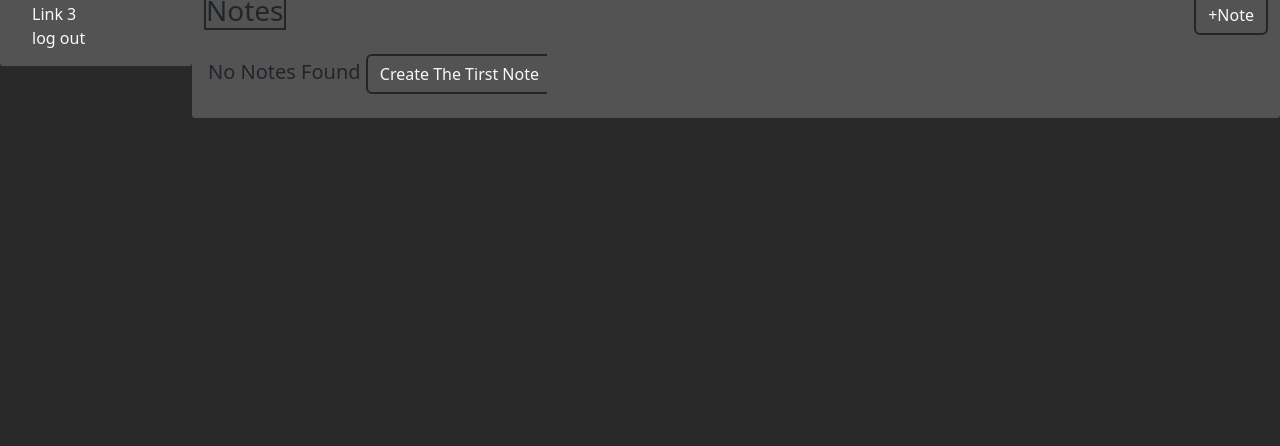
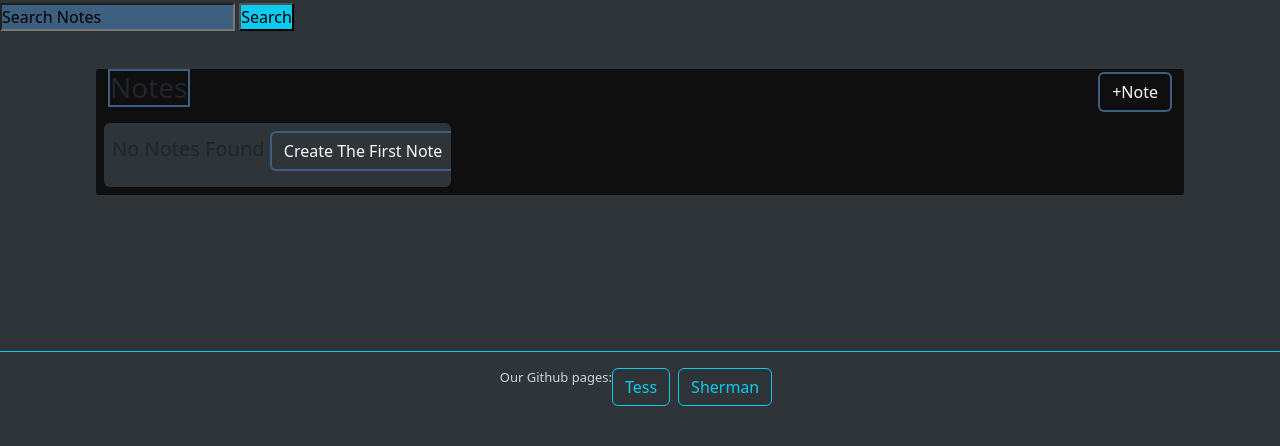
Before and after one commit to shersuz91/Storage-app, a Flask app: template templates/dashboard.html in a window 1280 px wide. Shown: the part 354-800 px from the top of the page. Run offline with Flask 3, Linux system fonts and the light colour scheme; the template is opened without the code that fills it, so the values that code supplies are empty.

Commit message:
Styled Dashboard
styled dashboard to match all pages

```diff
--- a/templates/dashboard.html
+++ b/templates/dashboard.html
@@ -1,12 +1,5 @@
-<!DOCTYPE html>
-<html lang="en">
-<head>
-    <meta charset="UTF-8">
-    <meta name="viewport" content="width=device-width, initial-scale=1.0">
-    <title>Document</title>
-</head>
-<link href="https://cdn.jsdelivr.net/npm/bootstrap@5.3.8/dist/css/bootstrap.min.css" rel="stylesheet" integrity="sha384-sRIl4kxILFvY47J16cr9ZwB07vP4J8+LH7qKQnuqkuIAvNWLzeN8tE5YBujZqJLB" crossorigin="anonymous">
-<link rel="stylesheet" href="../static/css/style.css">
+    {% extends "header_landing.html" %}
+    {% block style %}
 <style>
   * {
     padding: 0;
@@ -14,53 +7,26 @@
     }
 
     body {
-    background-color: rgb(41, 41, 41);
+    background-color: rgb(47, 52, 56);
     }
-
-    #welcome-bar {
-    background-color: rgb(83, 83, 83);
-    display: flex;
-    justify-content: space-between;
-    }
-
-    #logo-container {
-    display: inline-flex;
-    width: 15%;
-    }
-
-    #search-hello {
-    display:flex;
-    justify-content:space-around;
-    }
-
-#nav-bar {
-    background-color: rgb(83, 83, 83);
-    width: 15%;
-    border-radius: 3px;
-    position: fixed;
-    left:0;
-    justify-content: center;
-}
-
-ul {
-    list-style-type: none;
-}
 
 a:link {
     text-decoration: none;
 }
 
-li a:hover {
-    background-color: rgb(85, 147, 184);
+#search-bar {
+    background-color: rgb(61, 95, 128);
 }
-
+#search-button {
+    background-color: rgb(13, 202, 240);
+}
 #notes-container {
-    background-color: rgb(83, 83, 83);
+    background-color: rgb(15, 15, 15);
     width: 85%;
     border-radius: 3px;
     margin-top: 3%;
     margin-left: auto;
-    margin-right: 0;
+    margin-right: auto;
 }
 
 #note-head {
@@ -72,7 +38,7 @@ li a:hover {
 
 .outline {
     border: 2px solid;
-    border-color: rgb(37, 37, 37);
+    border-color: rgb(61, 95, 128);
 }
 
 .outline:hover {
@@ -114,7 +80,7 @@ li a:hover {
 
 
 .note-item {
-    background-color: rgb(83, 83, 83);
+    background-color: rgb(47, 52, 56);
     /* border: 2px solid; */
     overflow: hidden;
     white-space: nowrap;
@@ -127,10 +93,14 @@ li a:hover {
 .middle{
     /* transform: translate(-50%, -50%); */
 }
+#footer {
+        color: rgb(202, 215, 221);
+        font-size: small;
+    }
+</style>
+    {% endblock %}
 
-</style>
-
-<body>
+    {% block main %}
 
     {% with messages = get_flashed_messages(with_categories=true) %}
 
@@ -146,33 +116,18 @@ li a:hover {
 
     {% endwith %}
 <!---Top bar displaying welcome and search -T-->
-    <div id="welcome-bar">
-        <h3 id="logo-container"><img src="app_logo">App Name</h3>
+                <form action="">
+                    <input id="search-bar" type="search" value="Search Notes">
+                    <input id="search-button" type="submit" value="Search"></input>
+                </form>
+<!--Side Nav-bar-->
 
-        <div id="search-hello"></div>
-                <form action="">
-                    <input type="search" value="Search Notes">
-                    <input type="submit" value="Search"></input>
-                </form>
-            <h3>| Hello, {{session["username"]}} <img src="user_pic"> </h3>
-        </div>
-    </div>
-<!--Side Nav-bar-->
-    <div id="nav-bar">
-        <ul>
-            <li><a class="text-light" href="{{ url_for('dashboard')}}">Dashboard</a></li>
-            <li><a class="text-light" href="">Link 2</a></li>
-            <li><a class="text-light" href="">Link 3</a></li>
-            <li><a class="text-light" href="{{url_for('logOut')}}">log out</a></li>
-        </ul>
-    </div>
 <!--Notes Parent Container-->
     <div id="notes-container" class="container-md">
     <header id="note-head">
     <h3 class="outline">Notes</h3>
     <button class="outline btn btn-outline-primary text-light" id="newNoteBtn"> +Note</button>
     </header>
-
 
     <!-- Notes Grid Container -->
         <div class="row">
@@ -192,14 +147,11 @@ li a:hover {
             {% else %}
 
                 <div class="col-sm-12 col-md-6 col-lg-4  p-2">
-                    <div class="note-item p-2 rounded-2"><h5>No Notes Found <button class="outline btn btn-outline-primary text-light" onclick="openNote()" > Create The Tirst Note</button></h5></div>
+                    <div class="note-item p-2 rounded-2"><h5>No Notes Found <button class="outline btn btn-outline-primary text-light" onclick="openNote()" > Create The First Note</button></h5></div>
                 </div>
 
             {% endif %}
         </div>
     </div>
 
-<script src="https://cdn.jsdelivr.net/npm/bootstrap@5.3.8/dist/js/bootstrap.bundle.min.js" integrity="sha384-FKyoEForCGlyvwx9Hj09JcYn3nv7wiPVlz7YYwJrWVcXK/BmnVDxM+D2scQbITxI" crossorigin="anonymous"></script>
-<script src="../static/JS/app.js"></script>
-</body>
-</html>
+    {% endblock %}
--- a/templates/home.html
+++ b/templates/home.html
@@ -26,6 +26,6 @@
         <h2 class="card-header">Welcome!</h2>
         <div class="card-body">The purpose of this web application is to create a space for users to make notes and files. Users can sign-up or login to create, edit and delete files. <br> <br>
         This is a collaborative project between __ <!--enter our names here, full names? T-->. We are using this project as  way of expanding our coding skills and practice working on a team.
-        </div>
+    </div>
     </div>
     {% endblock %}
```
